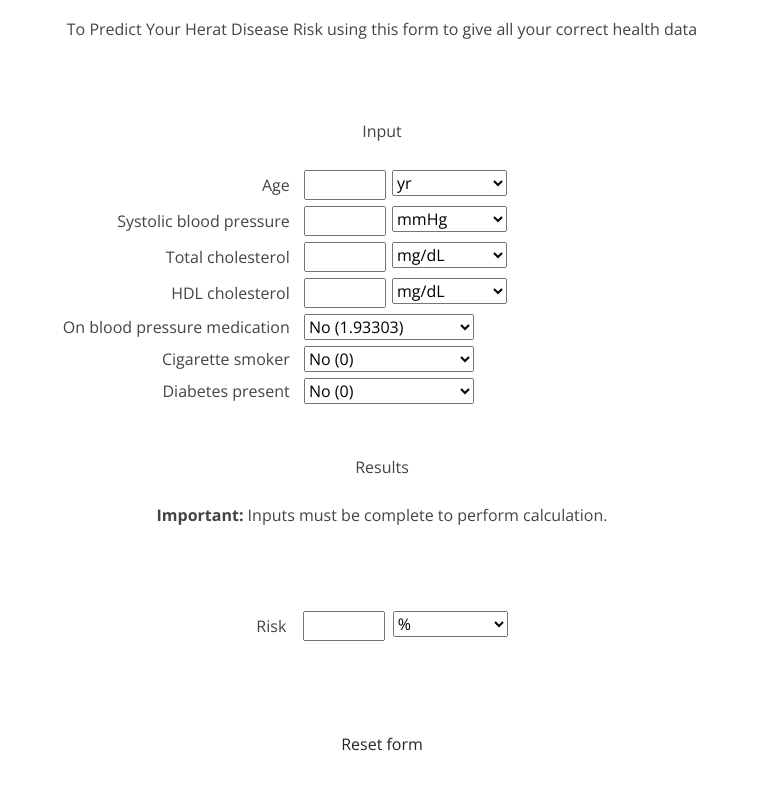
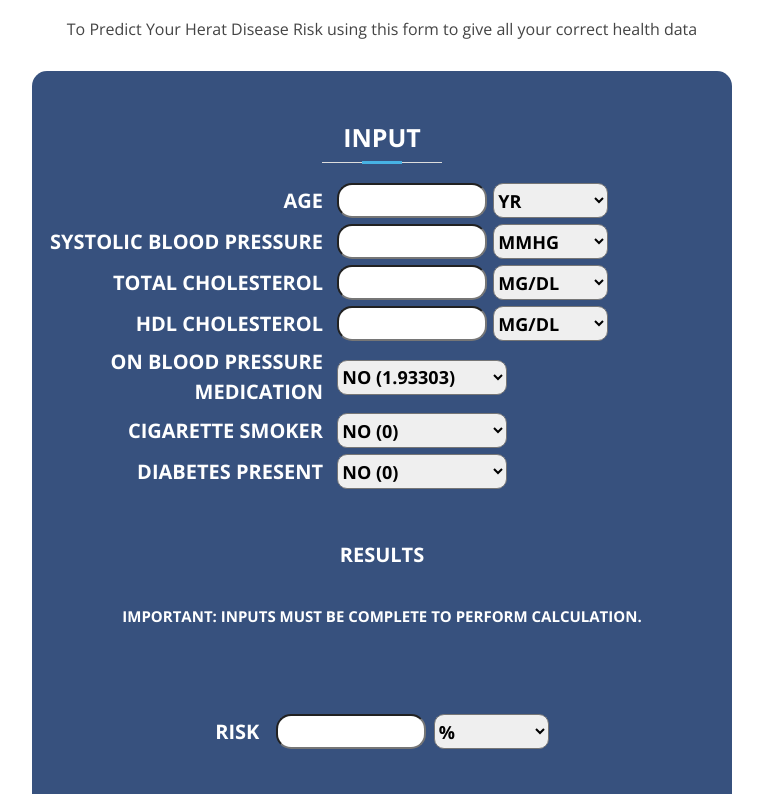
Before and after one commit to IBM-EPBL/IBM-Project-28591-1660114067, a plain HTML site: page Project Design & Planning/project Development Phase/Project Development - Delivery of Sprint-2/Index Webpage code/index.html in a window 1280 px wide. Shown: the part 5046-5840 px from the top of the page, without its empty margins (258-1021 px from the left). Drawn offline with nearby package versions, Linux system fonts and the light colour scheme.

Commit message:
Add files via upload

```diff
--- a/Project Design & Planning/project Development Phase/Project Development - Delivery of Sprint-2/Index Webpage code/assets/css/style.css
+++ b/Project Design & Planning/project Development Phase/Project Development - Delivery of Sprint-2/Index Webpage code/assets/css/style.css
@@ -1047,3 +1047,90 @@ section {
 .ibm{
   margin-left: 50px;
 }
+.prediction{
+  background: #37517e;
+  color: white;
+  width: 700px;
+  height: auto;
+  border-radius: 15px;
+}
+.prediction .dis {
+  font-size: 25px;
+  font-weight: bold;
+  text-transform: uppercase;
+  margin-bottom: 20px;
+  padding-bottom: 10px;
+  position: relative;
+  color: #white;
+}
+
+.prediction .dis::before {
+  content: "";
+  position: absolute;
+  display: block;
+  width: 120px;
+  height: 1px;
+  background: #ddd;
+  bottom: 1px;
+  left: calc(50% - 60px);
+}
+
+.prediction .dis::after {
+  content: "";
+  position: absolute;
+  display: block;
+  width: 40px;
+  height: 3px;
+  background: #47b2e4;
+  bottom: 0;
+  left: calc(50% - 20px);
+}
+.medCalcFontOneBold{
+  font-size: 20px;
+font-weight: bold;
+text-transform: uppercase;
+}
+.medCalcFontResultParam{
+font-size: 20px;
+font-weight: bold;
+text-transform: uppercase;
+}
+.medCalcFontIO{
+  font-size: 20px;
+  font-weight: bold;
+  text-transform: uppercase;
+}
+.medCalcFontOne{
+font-size: 15px;
+}
+.btn,
+.btn:focus {
+  padding: 8px 20px;
+  margin-left: 30px;
+  border-radius: 50px;
+  color: #fff;
+  font-size: 14px;
+  border: 2px solid #47b2e4;
+  font-weight: 600;
+  font-size: 25px;
+}
+
+.btn:hover,
+.btn:focus:hover {
+  color: #fff;
+  background: #31a9e1;
+}
+.box{
+  border-radius: 15px;
+  width: 150px;
+height: 35px;
+padding-left: 8px;
+  }
+.select{
+  border-radius: 10px;
+  width: 150px;
+  height: 35px;
+  font-size: 18px;
+  font-weight: bold;
+  text-transform: uppercase;
+}
```
